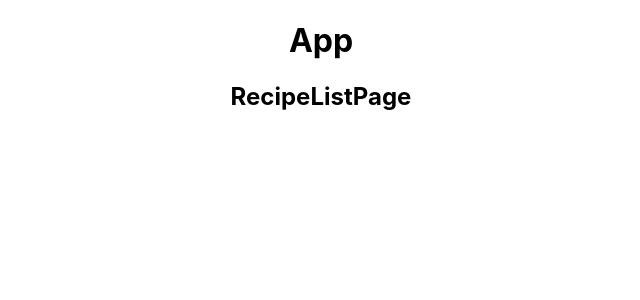
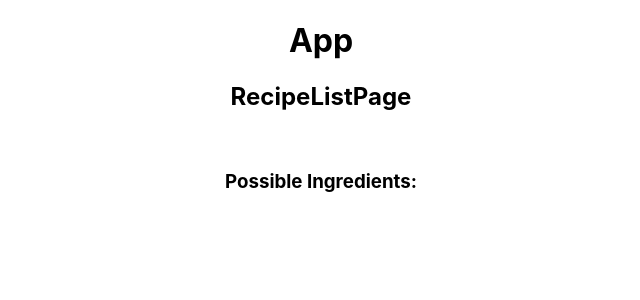
Before and after one commit to jordanepps/find-the-recipe-client, a React (Create React App) app: page /recipe-list in a window 1280 px wide. Shown: the top 300 px of the page, without its empty margins (319-959 px from the left). Built offline with nearby package versions, Linux system fonts and the light colour scheme.

Commit message:
Display possible ingriedients on list page

```diff
--- a/src/components/ImageIngredientsBox/ImageIngredientsBox.js
+++ b/src/components/ImageIngredientsBox/ImageIngredientsBox.js
@@ -8,7 +8,25 @@ export default class ImageIngredientsBox extends Component {
 		return <img src={imageLink} alt="" />;
 	};
 
+	renderIngredient = (ingredient, i) => {
+		return (
+			<p key={i}>
+				{ingredient.name} {ingredient.value}%
+			</p>
+		);
+	};
+
 	render() {
-		return <div>{this.renderImage(this.context.imageLink)}</div>;
+		return (
+			<div>
+				{this.renderImage(this.context.imageLink)}
+				<div>
+					<h3>Possible Ingredients:</h3>
+					{this.context.ingredients
+						.filter(ingredient => ingredient.value >= 83)
+						.map(this.renderIngredient)}
+				</div>
+			</div>
+		);
 	}
 }
```
